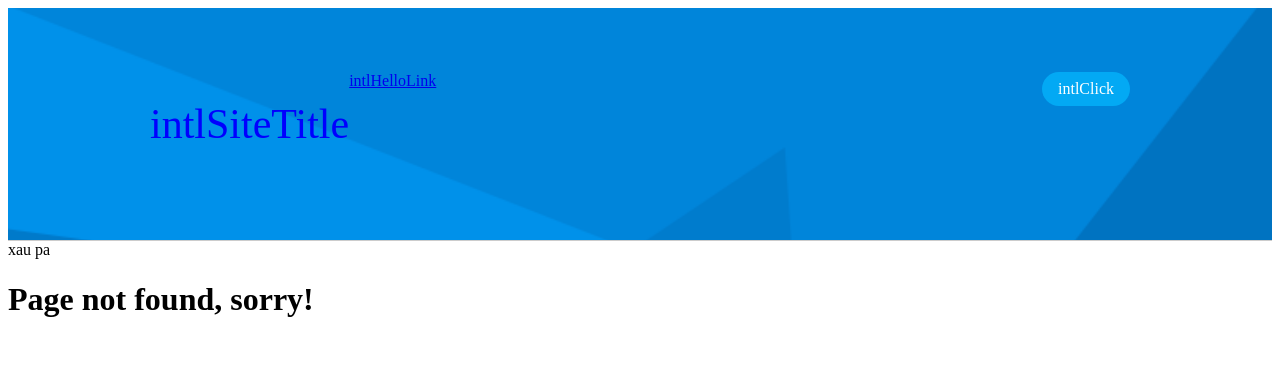
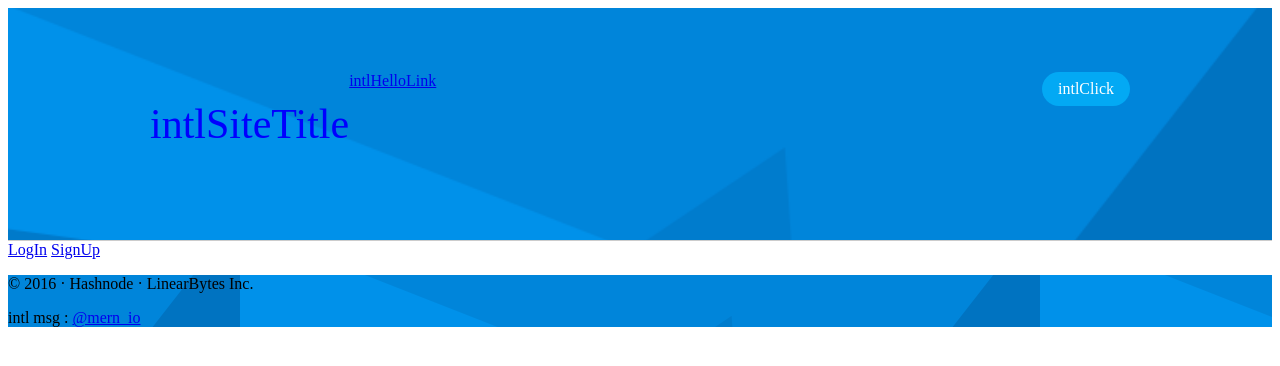
Before and after one commit to NadirZenith/dev-boilerplates, a React app: page / in a window 1280 px wide. Before the commit this address had no page. Shown: the top 366 px of the page. Built offline with nearby package versions, Linux system fonts and the light colour scheme; the HTML template or start-up script is replaced by a standard one.

Commit message:
prototype app working 2

```diff
--- a/client/modules/App/App.js
+++ b/client/modules/App/App.js
@@ -1,5 +1,10 @@
 import React, { Component, PropTypes } from 'react';
-
+import {
+    BrowserRouter as Router,
+    Link,
+    Route,
+    Switch,
+} from 'react-router-dom';
 // Import Style
 // import styles from './App.css';
 
@@ -7,7 +12,7 @@ import React, { Component, PropTypes } from 'react';
 import Helmet from 'react-helmet';
 // import DevTools from './components/DevTools';
 import Header from './components/Header/Header';
-// import Footer from './components/Footer/Footer';
+import Footer from './components/Footer/Footer';
 
 export class App extends Component {
   constructor(props) {
@@ -45,10 +50,13 @@ export class App extends Component {
             onClickAlert={this.clickAlert}
           />
           <div className="styles.container">
+              {/*<Link to="/">Home</Link>{' '}*/}
+              <Link to={{pathname: '/login'}}>LogIn</Link>{' '}
+              <Link to="/signup">SignUp</Link>
             {/* {this.props.children} */}
-            xau pa
+            {/*hola pa*/}
           </div>
-          {/* <Footer /> */}
+           <Footer />
         </div>
       </div>
     );
--- a/client/routes.js
+++ b/client/routes.js
@@ -1,9 +1,10 @@
 /* eslint-disable global-require */
 import React from 'react';
 import App from './modules/App/App';
+// import Hello from './modules/Hello/Hello';
 import {BrowserRouter, Route, Switch, Redirect} from 'react-router-dom'
 import type {ContextRouter} from 'react-router-dom'
-
+import SignUp from './modules/SignUp/SignUp'
 
 // require.ensure polyfill for node
 // if (typeof require.ensure !== 'function') {
@@ -26,20 +27,22 @@ import type {ContextRouter} from 'react-router-dom'
 // More info: http://blog.mxstbr.com/2016/01/react-apps-with-pages/
 export default(
     <div>
-    <Route component={App}/>
-    <Switch>
+        <Route exact path='/' component={App}/>
+        <Switch>
 
-      <Route exact path='/hello' render={() => (
-          // <MediaList
-          //     videos={this.state.videos}
-          //     type={this.mediaType}
-          //     loading={this.state.loading}
-          // />
-          <div>Hola Mundo</div>
-      )}
-    />
+            {/*<Route exact path='/hello' component={Hello}/>*/}
+            {/*<Route path="/login" component={LoginPage} />*/}
+            {/*<Route path="/register" component={RegisterPage} />*/}
 
-      <Route component={() => <h1>Page not found, sorry!</h1>}/>
-    </Switch>
-  </div>
+            <Route exact path='/signup' component={SignUp}/>
+
+            <Route exact path='/login' render={() => (
+                    <div>Login</div>
+                )}
+            />
+
+
+            {/*<Route component={() => <h1>Page not found, sorry!</h1>}/>*/}
+        </Switch>
+    </div>
 );
```
Also changed, not shown: client/modules/App/components/Footer/Footer.js (+6 -3 lines), 1 other file (tests, documents, lock files or other folders).
